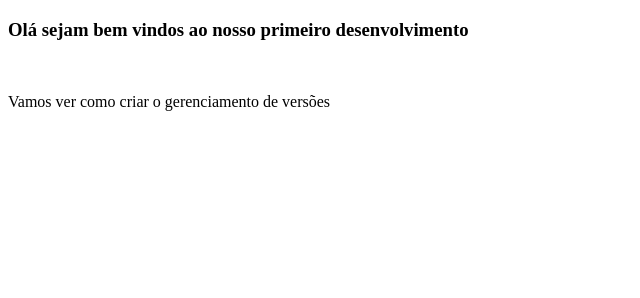
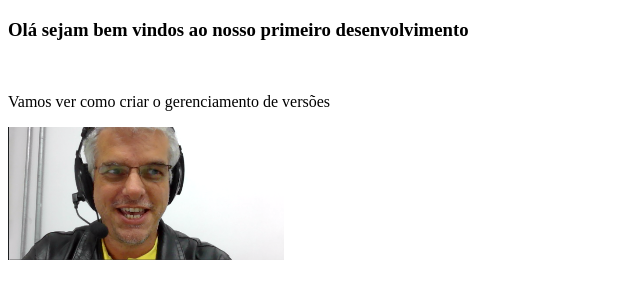
Before and after one commit to RAB1802/DesenvolvimentoWeb, a plain HTML site: page index.html in a window 1280 px wide. Shown: the whole page, without its empty margins (0-640 px from the left). Drawn offline with Linux system fonts and the light colour scheme.

Commit message:
Versão com Cabeçalho,Parágrafo e Imagem

```diff
--- a/index.html
+++ b/index.html
@@ -11,5 +11,8 @@
     <h3>Olá sejam bem vindos ao nosso primeiro desenvolvimento</h3>
     <br>
     <p>Vamos ver como criar o gerenciamento de versões </p>
+    <!-- Inserindo uma imagem na página-->
+    <img src="eu.png">
+
 </body>
 </html>
```
